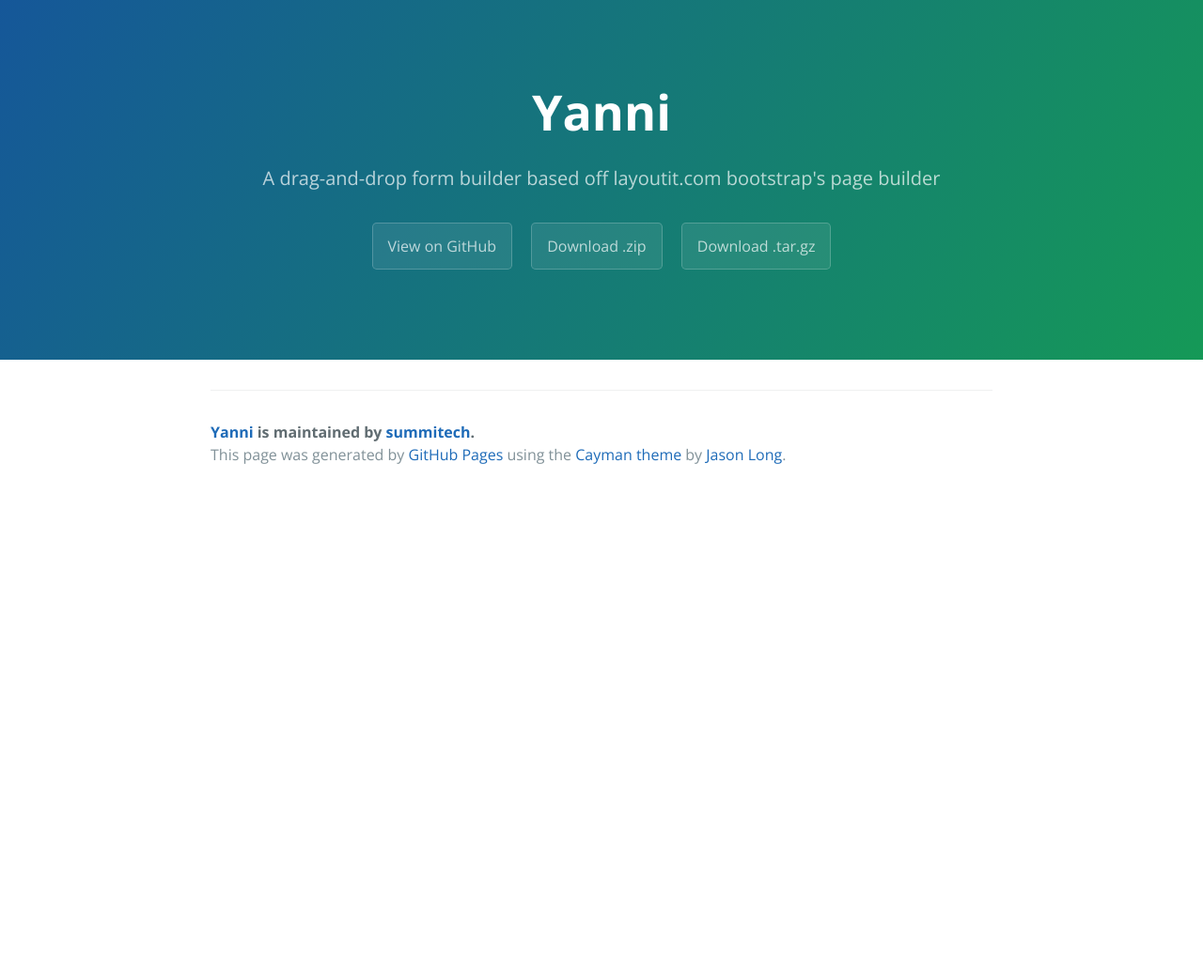
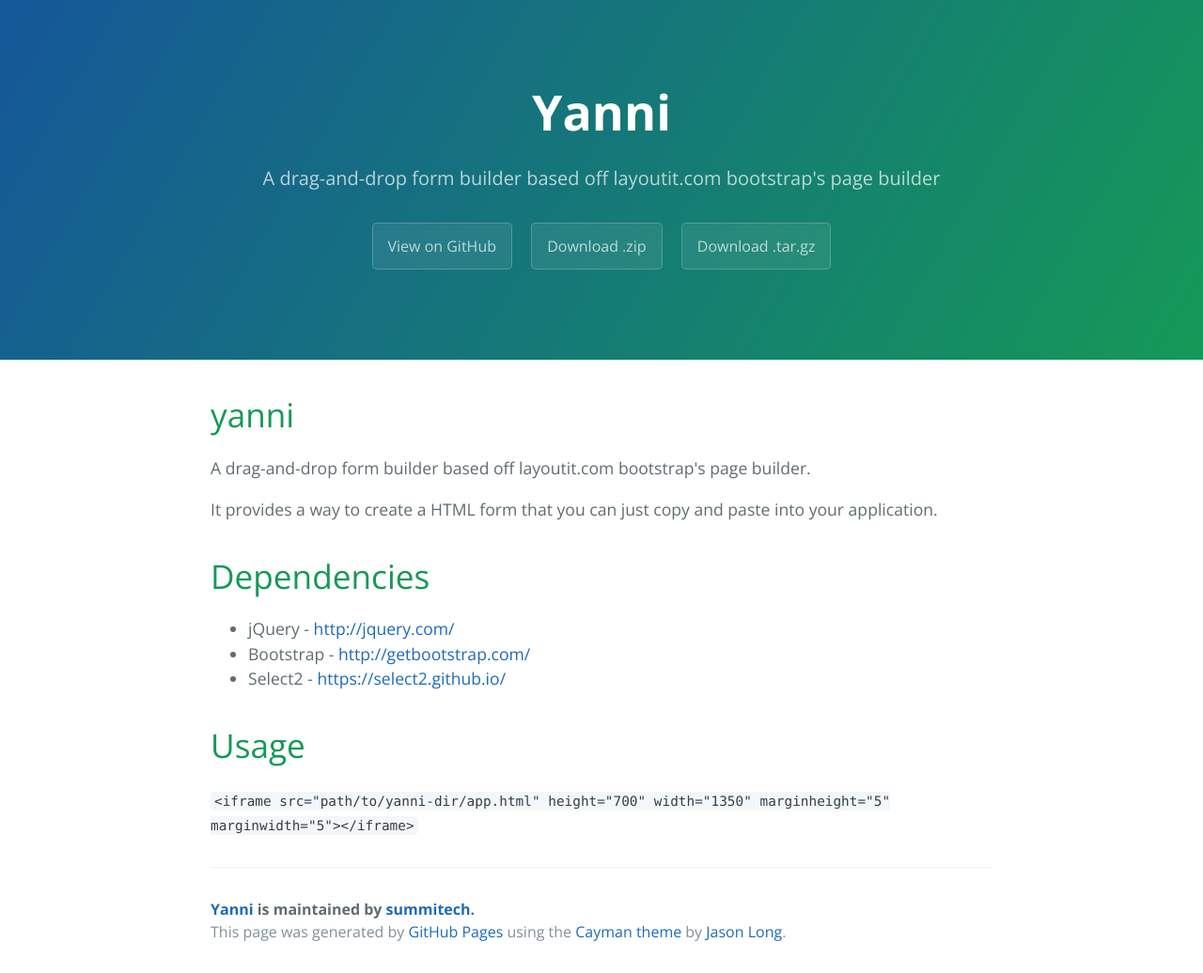
Before and after one commit to summitech/yanni, a plain HTML site: page index.html in a window 1280 px wide. Shown: the whole page at 94% size. Before the commit the page ends 800 px from the top, so only its background shows below. Drawn offline with nearby package versions, Linux system fonts and the light colour scheme.

Commit message:
Create gh-pages branch via GitHub

```diff
--- a/index.html
+++ b/index.html
@@ -19,6 +19,30 @@
     </section>
 
     <section class="main-content">
+      <h1>
+<a id="yanni" class="anchor" href="#yanni" aria-hidden="true"><span aria-hidden="true" class="octicon octicon-link"></span></a>yanni</h1>
+
+<p>A drag-and-drop form builder based off layoutit.com bootstrap's page builder.</p>
+
+<p>It provides a way to create a HTML form that you can just copy and paste into your application.</p>
+
+<h1>
+<a id="dependencies" class="anchor" href="#dependencies" aria-hidden="true"><span aria-hidden="true" class="octicon octicon-link"></span></a>Dependencies</h1>
+
+<ul>
+<li>jQuery - <a href="http://jquery.com/">http://jquery.com/</a>
+</li>
+<li>Bootstrap - <a href="http://getbootstrap.com/">http://getbootstrap.com/</a>
+</li>
+<li>Select2 - <a href="https://select2.github.io/">https://select2.github.io/</a>
+</li>
+</ul>
+
+<h1>
+<a id="usage" class="anchor" href="#usage" aria-hidden="true"><span aria-hidden="true" class="octicon octicon-link"></span></a>Usage</h1>
+
+<p><code>&lt;iframe src="path/to/yanni-dir/app.html" height="700" width="1350" marginheight="5" marginwidth="5"&gt;&lt;/iframe&gt;</code></p>
+
 
 
       <footer class="site-footer">
```
Also changed, not shown: params.json (+1 -1 lines).
